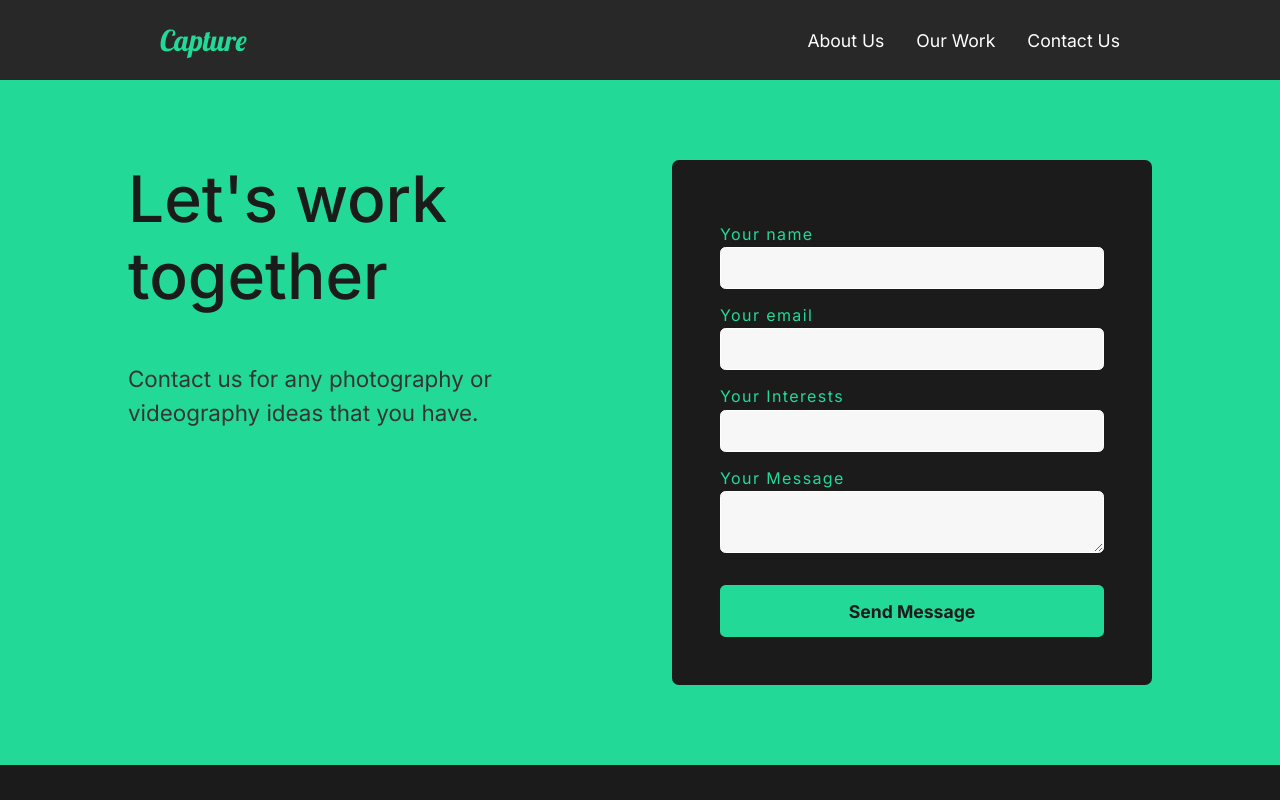
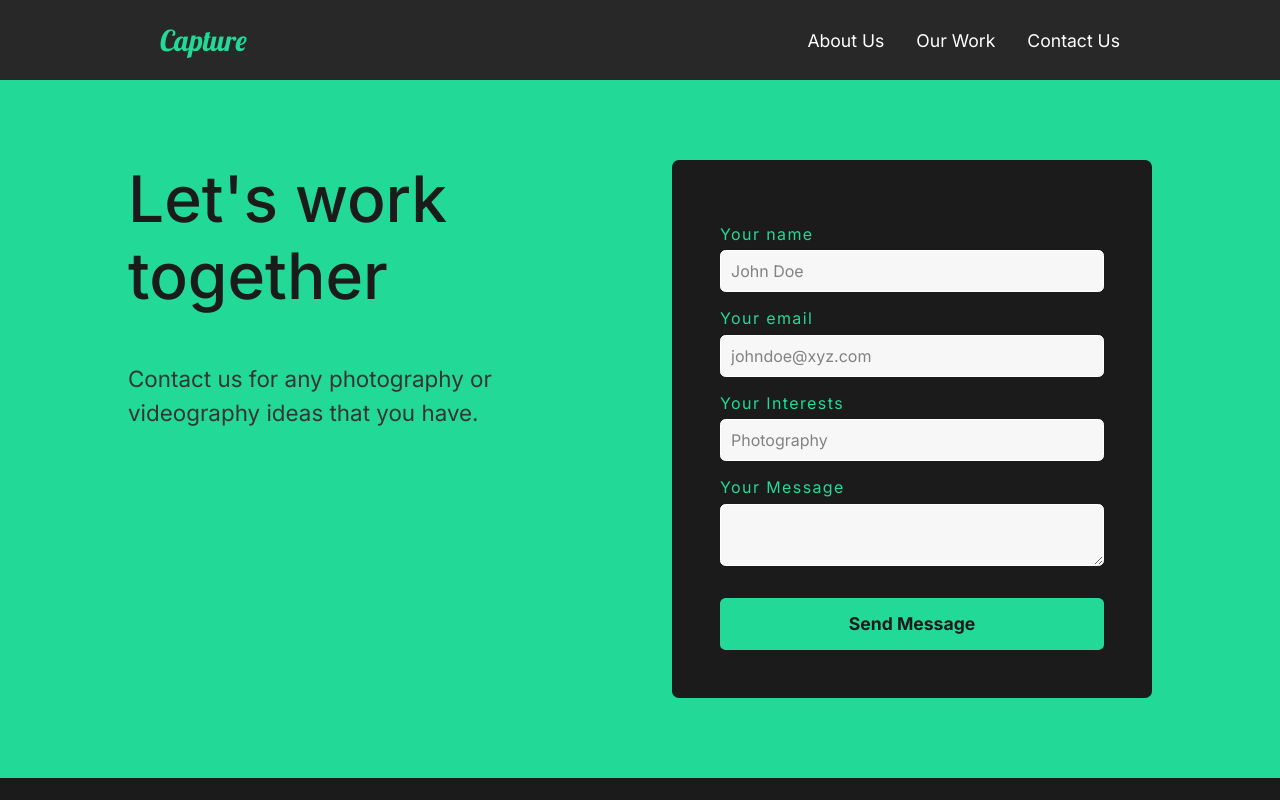
Before and after one commit to sujoyduttajad/Capture-Portfolio, a React (Create React App) app: page /contact in a window 1280 px wide. Shown: the top 800 px of the page. Built offline with nearby package versions, Linux system fonts and the light colour scheme.

Commit message:
Update ContactForm.js

```diff
--- a/src/components/ContactForm.js
+++ b/src/components/ContactForm.js
@@ -37,7 +37,7 @@ const FormContainer = styled.form`
   label {
     color: #23d997;
     margin-top: 1rem;
-    margin-bottom: 0.2rem;
+    margin-bottom: 0.4rem;
     letter-spacing: 1.4px;
   }
   button {
@@ -49,7 +49,7 @@ const FormContainer = styled.form`
   }
   input, textarea {
     font-family: inherit;
-    padding: 10px 20px;
+    padding: 10px;
     border-radius: 5.55px;
     background-color: #f7f7f7;
     outline: none;
@@ -58,15 +58,18 @@ const FormContainer = styled.form`
     flex-grow: 2;
     border: 1px solid #fff;
     &:focus {
-      outline: none;
+      outline: 3px solid #23d997;
     }
     &::placeholder {
-      color: #242424;
+      color: #828282;
     }
     @media screen and (max-width: 820px) {
       width: 100%;
       margin: 0 0 16px 0;
     }
+  }
+  textarea {
+    resize: vertical;
   }
 `;
 
@@ -88,13 +91,13 @@ const ContactForm = () => {
       </FormTitle>
       <FormContainer>
         <label> Your name </label>
-        <input name="Full Name" />
+        <input name="Full Name" type="text" placeholder="John Doe"  />
 
         <label> Your email</label>
-        <input name="Your Email" />
+        <input name="Your Email" type="email" placeholder="johndoe@xyz.com" />
 
         <label> Your Interests</label>
-        <input name="Interest" />
+        <input name="Interest" type="text" placeholder="Photography" />
 
         <label> Your Message</label>
         <textarea></textarea>
```
